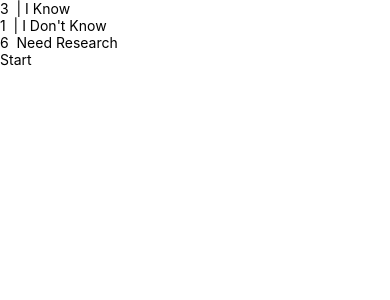
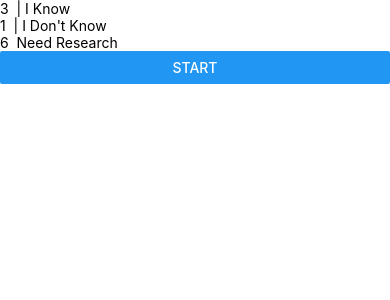
Before and after one commit to mdshakilkhan841/ReactNative-LearningProject, a React Native app: screen / in a window 390 px wide. Shown: the top 300 px of the page. Built offline with nearby package versions, Linux system fonts and the light colour scheme.

Commit message:
navigation: #1 Navigation implemented

```diff
--- a/src/pages/HomePage.jsx
+++ b/src/pages/HomePage.jsx
@@ -1,16 +1,17 @@
-import { Text, View } from 'react-native';
+import { Button, Text, View } from 'react-native';
 
-const HomePage = () =>{
+const HomePage = (props) =>{
     return (
-        <View className="flex-1 items-center justify-center h-screen space-y-10">
+        <View className="flex-1 bg-black items-center justify-center h-screen space-y-10">
             <View className=" px-20 py-4 space-y-2 rounded-xl or">
                 <Text className="text-white text-lg"><Text className="text-xl font-bold text-green-500">3  </Text>| I Know</Text>
                 <Text className="text-white text-lg"><Text className="text-xl font-bold text-red-500">1  </Text>| I Don't Know</Text>
                 <Text className="text-white text-lg"><Text className="text-xl font-bold text-orange-500">6  </Text>Need Research</Text>
             </View>
-            <View className="flex items-center justify-center bg-sky-400 first-letter:rounded-full h-40 w-40">
+            {/* <View on className="flex items-center justify-center bg-sky-400 first-letter:rounded-full h-40 w-40">
                 <Text className=" text-white text-4xl font-semibold uppercase">Start</Text>
-            </View>
+            </View> */}
+            <Button title='START' onPress={() => props.navigation.navigate("Flash Card")} />
         </View>
     );
 }
```
